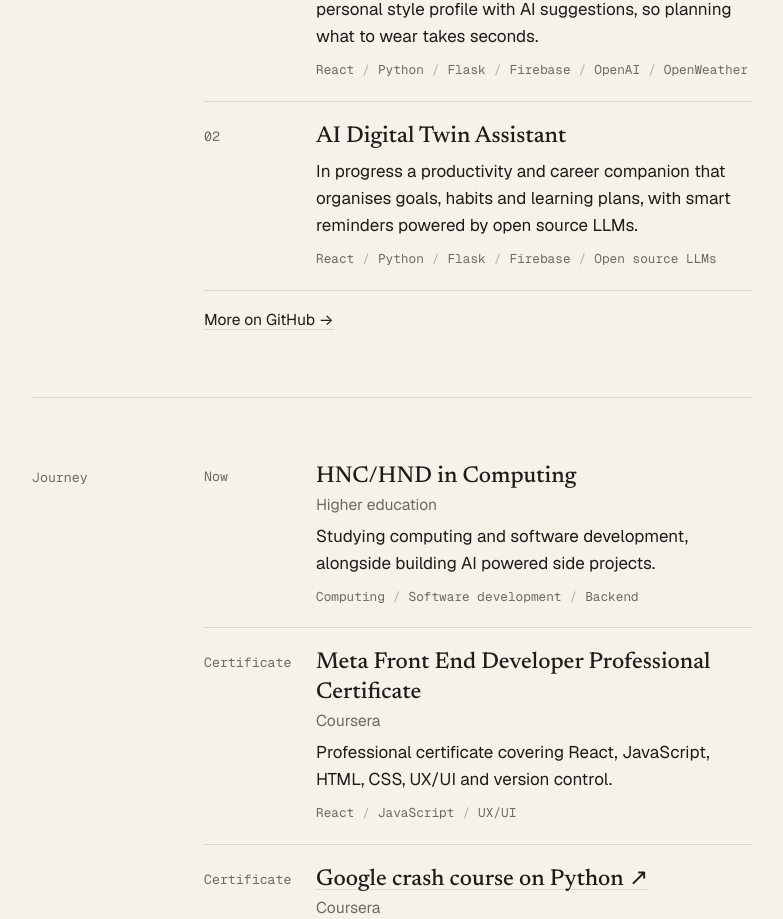
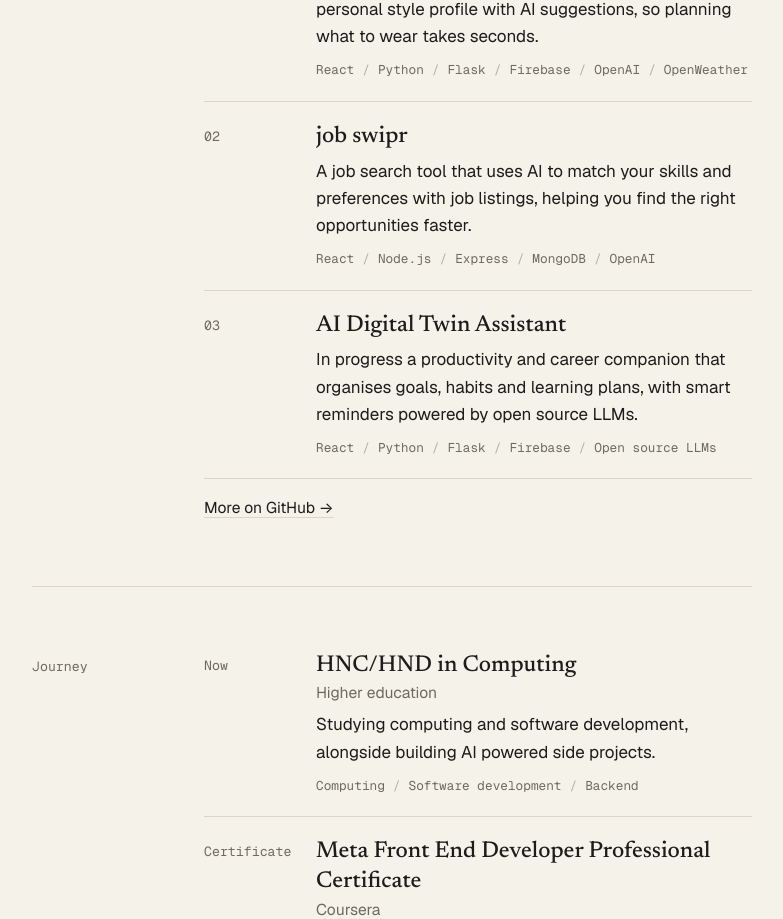
Before and after one commit to Cupidx0/porfolio2, a React (Vite) app in the folder porfolio/: page / in a window 1280 px wide. Shown: the part 1218-2137 px from the top of the page, without its empty margins (248-1031 px from the left). Built offline with nearby package versions, Linux system fonts and the light colour scheme.

Commit message:
refactor: update project links in content.js and adjust PortfolioPage to use new link structure

```diff
--- a/porfolio/src/data/content.js
+++ b/porfolio/src/data/content.js
@@ -64,7 +64,15 @@ export const projects = [
     description:
       'Weather aware outfit recommendations that blend a personal style profile with AI suggestions, so planning what to wear takes seconds.',
     stack: ['React', 'Python', 'Flask', 'Firebase', 'OpenAI', 'OpenWeather'],
-    github: '',
+    link: 'https://outfit-animator.gfa.com.de/',
+    demo: '',
+  },
+  {
+    title:'job swipr',
+    description:
+      'A job search tool that uses AI to match your skills and preferences with job listings, helping you find the right opportunities faster.',
+    stack: ['React', 'Node.js', 'Express', 'MongoDB', 'OpenAI'],
+    link: 'https://job-website-vwi3.vercel.app/',
     demo: '',
   },
   {
@@ -72,7 +80,7 @@ export const projects = [
     description:
       'In progress a productivity and career companion that organises goals, habits and learning plans, with smart reminders powered by open source LLMs.',
     stack: ['React', 'Python', 'Flask', 'Firebase', 'Open source LLMs'],
-    github: '',
+    link: '',
     demo: '',
   },
 ]
--- a/porfolio/src/pages/portfoliopage.jsx
+++ b/porfolio/src/pages/portfoliopage.jsx
@@ -48,8 +48,8 @@ function PortfolioPage() {
                     </h3>
                     <p className="entry-text">{project.description}</p>
                     <TagList items={project.stack} label="Built with" />
-                    {project.github && project.demo && (
-                      <a href={project.github} target="_blank" rel="noreferrer" className="text-link">
+                    {project.link && project.demo && (
+                      <a href={project.link} target="_blank" rel="noreferrer" className="text-link">
                         Source code
                       </a>
                     )}
```
